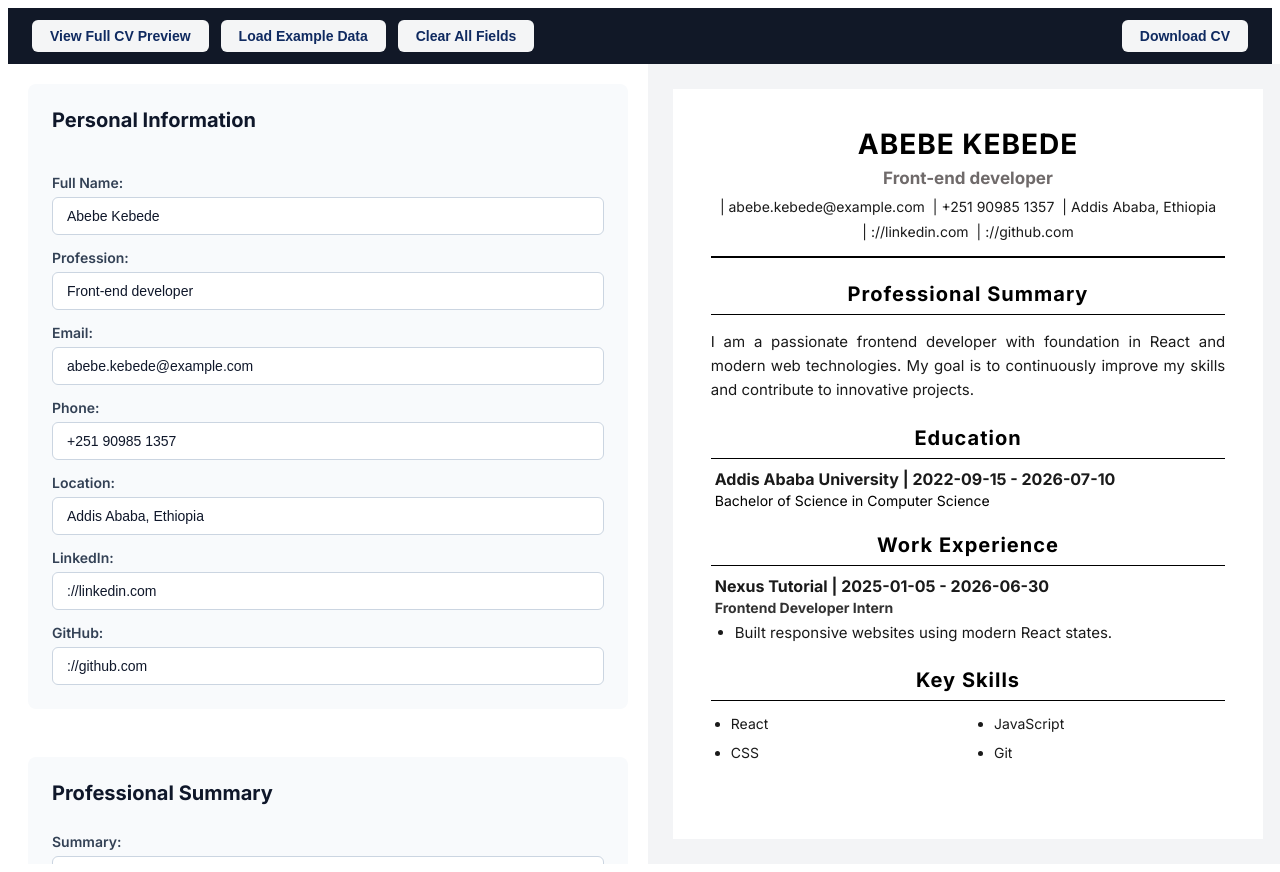
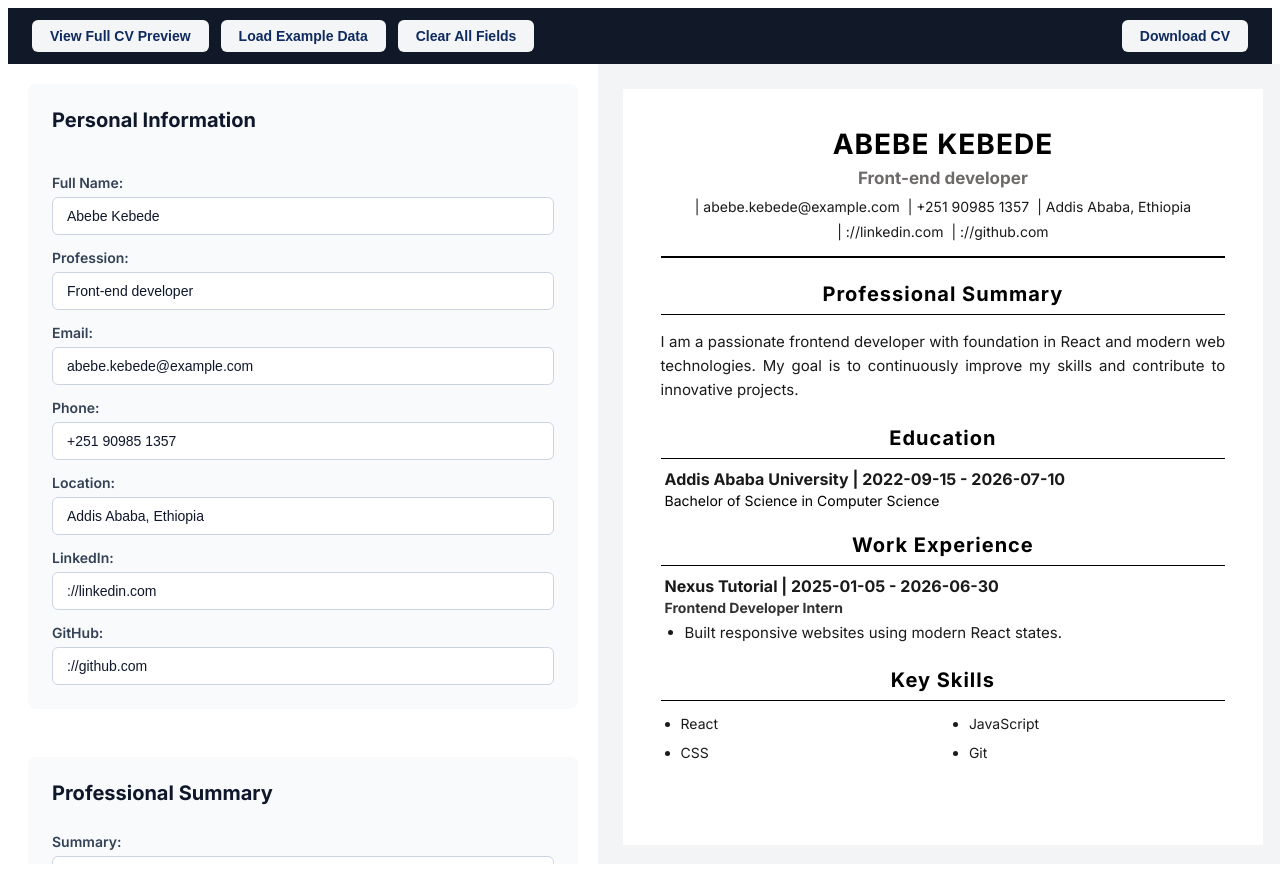
Before and after one commit to mahlet-1/Cv-Builder-Web, a React (Vite) app: page / in a window 1280 px wide. Built offline with nearby package versions, Linux system fonts and the light colour scheme; a web font is replaced by a local one.

Commit message:
fix: resolve layout overflow and height expansion issues in CV preview

```diff
--- a/src/index.css
+++ b/src/index.css
@@ -39,7 +39,7 @@
 }
 
 .editor-side {
-  width: 50%;
+  width: 47%;
   height: 100%;
   padding: 20px;
   overflow-y: auto;
@@ -49,7 +49,7 @@
 }
 
 .preview-side {
-  width: 50%;
+  width: 55%;
   height: 100%;
   overflow-y: auto;
   background: #f3f4f6;
@@ -67,15 +67,15 @@
 }
 .cv-preview {
   width: 210mm !important;
-  height: auto !important;
-  min-height: auto !important;
+  min-height: 200mm !important;
+  height: fit-content !important;
   background: #ffffff !important;
   color: #000000 !important;
   padding: 10mm !important;
   box-sizing: border-box !important;
   word-wrap: break-word !important;
+
 }
-
 .cv-section-title {
   color: #000000;
   font-size: 20px;
--- a/src/styles/SkillForm.css
+++ b/src/styles/SkillForm.css
@@ -9,12 +9,15 @@
   background: #e2e8f0;
   padding: 10px 20px;
   border-radius: 20px;
+  display: flex;
   align-items: center;
   gap: 8px;
   font-size: 14px;
   font-weight: 600;
+  max-width: 100%;
   color: #061f41;
   border: 1px solid #d4d7dd;
+  box-sizing: border-box;
 }
 
 .btn-remove {
```
